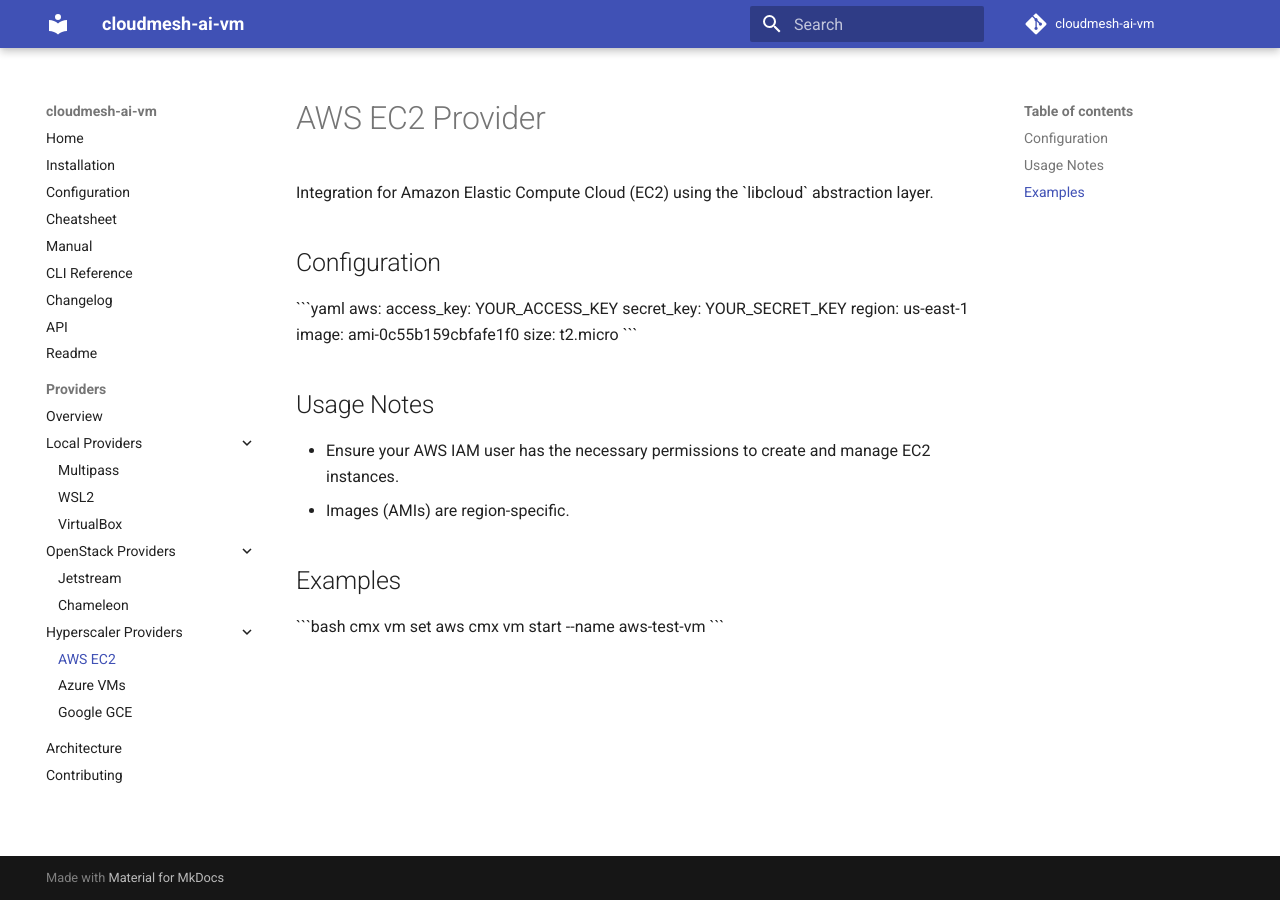
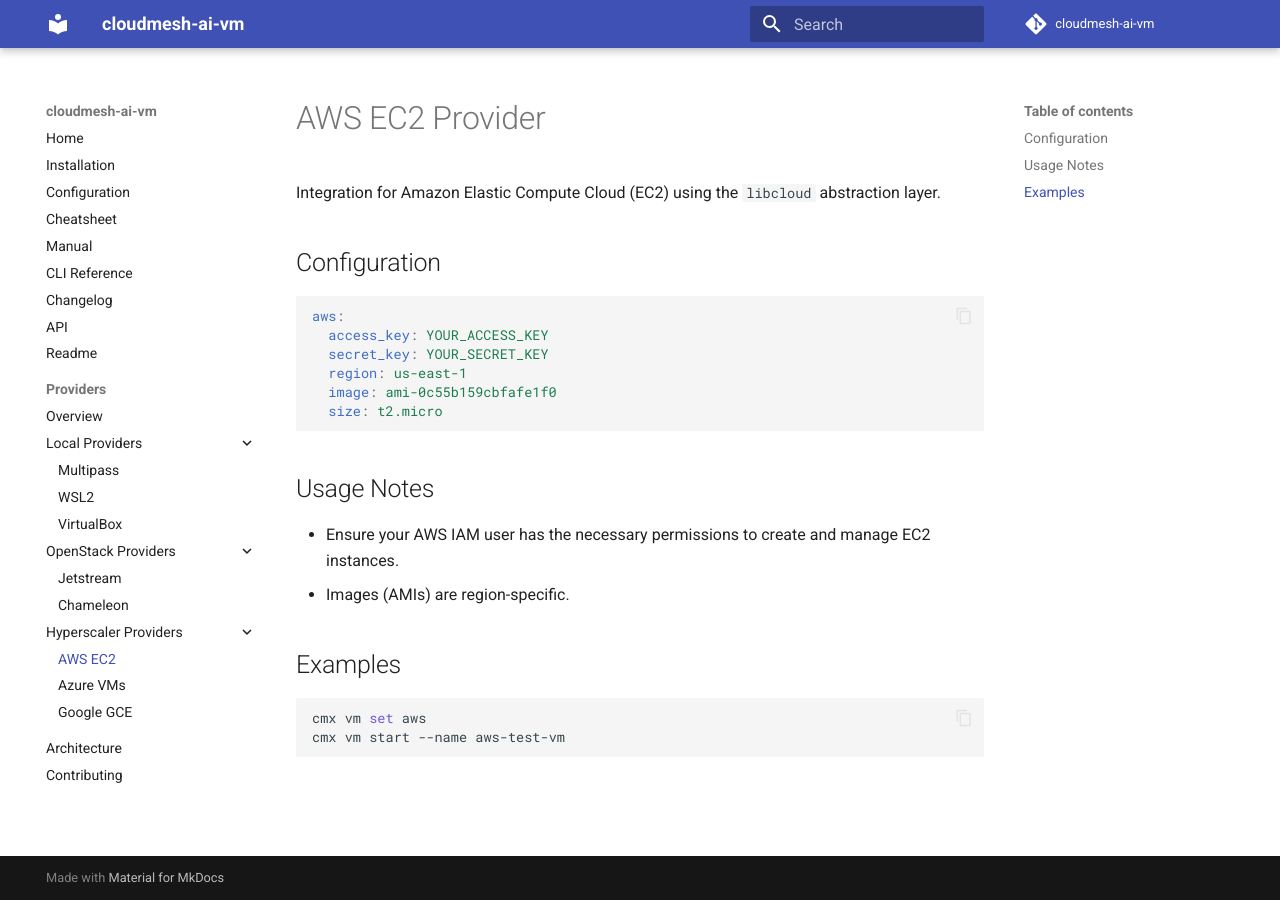
Before and after one commit to cloudmesh-ai/cloudmesh-ai-vm, an MkDocs documentation site: the page built from docs/providers/hyperscalers/aws.md, in a window 1280 px wide. Built offline with MkDocs 1.6.1 and Material for MkDocs 9.7.7, drawn with Linux system fonts in a browser that asks for light colours; comment, search, counter and statistics services are not loaded.

Commit message:
Fix markdown formatting in AWS EC2 provider documentation

````diff
--- a/docs/providers/hyperscalers/aws.md
+++ b/docs/providers/hyperscalers/aws.md
@@ -1,17 +1,17 @@
 # AWS EC2 Provider
 
-Integration for Amazon Elastic Compute Cloud (EC2) using the \`libcloud\` abstraction layer.
+Integration for Amazon Elastic Compute Cloud (EC2) using the `libcloud` abstraction layer.
 
 ## Configuration
 
-\`\`\`yaml
+```yaml
 aws:
   access_key: YOUR_ACCESS_KEY
   secret_key: YOUR_SECRET_KEY
   region: us-east-1
   image: ami-0c55b159cbfafe1f0
   size: t2.micro
-\`\`\`
+```
 
 ## Usage Notes
 
@@ -20,7 +20,7 @@
 
 ## Examples
 
-\`\`\`bash
+```bash
 cmx vm set aws
 cmx vm start --name aws-test-vm
-\`\`\`
+```
````
